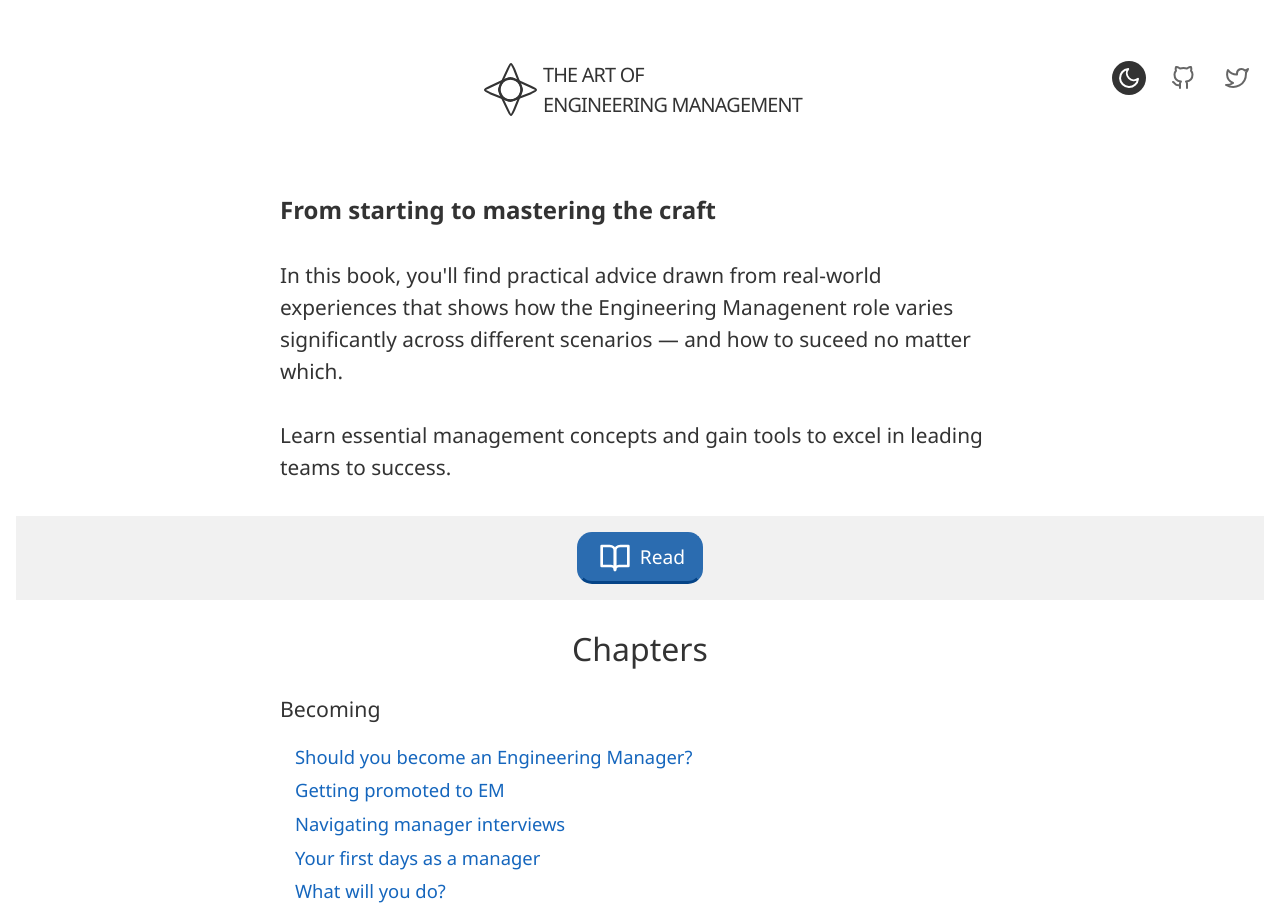
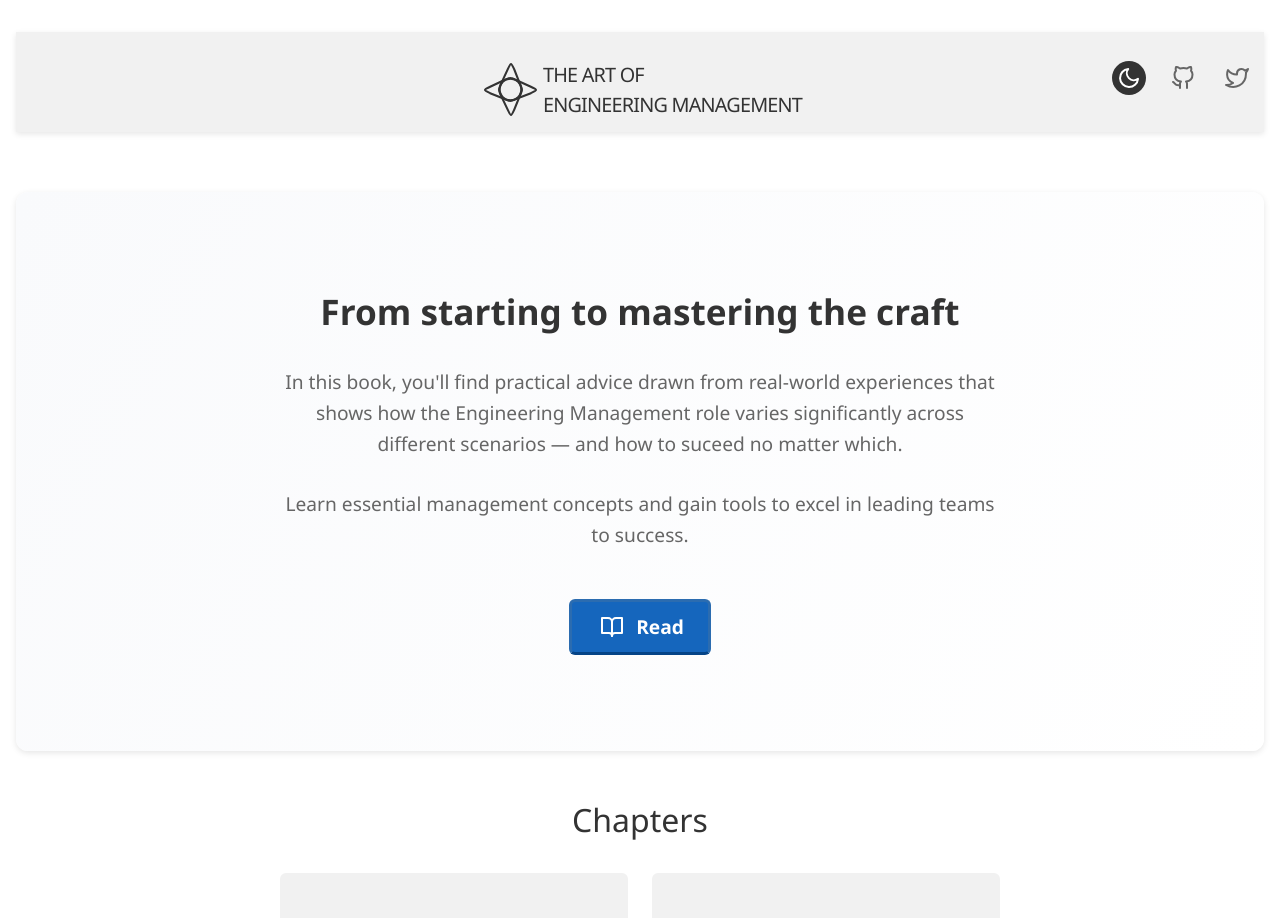
Before and after one commit to JampaUchoa/the-art-of-engineering-management, a Next.js app: page / in a window 1280 px wide. Shown: the top 918 px of the page. Built offline with nearby package versions, Linux system fonts and the light colour scheme.

Commit message:
add o1-pro files

```diff
--- a/src/app/_components/header/header.scss
+++ b/src/app/_components/header/header.scss
@@ -1,24 +1,30 @@
-.header{
-
+.header {
+    background-color: var(--image-border);
+    box-shadow: 0 2px 6px rgba(0, 0, 0, 0.1);
     display: grid;
     grid-template-columns: 1fr 1fr 1fr;
     justify-content: space-around;
     align-items: center;
-    .side-links{
+
+    .side-links {
       font-size: 1.5em;
       text-align: right;
-        svg{
+
+      svg {
         margin: 0 10px;
         padding: 5px;
         color: var(--secondary-text);
       }
-        .moon, .sun{
+
+      .moon,
+      .sun {
         color: var(--background);
         background-color: var(--primary-text);
         border-radius: 50%;
         cursor: pointer;
       }
     }
+
     .logo {
       display: flex;
       padding: 25px 0 10px;
@@ -28,33 +34,32 @@
       text-decoration: none;
       justify-content: center;
 
-        &:hover{
+      &:hover {
         color: var(--accent-color);
-            svg{
+
+        svg {
           transform: rotate(45deg) scale(1.25);
         }
       }
 
-        .title{
+      .title {
         text-transform: uppercase;
         margin: 0;
         font-size: 1.24em;
-            letter-spacing: -.04em;
+        letter-spacing: -0.04em;
         font-weight: 500;
       }
 
-        svg{
+      svg {
         height: 65px;
         align-self: center;
         transition: transform 0.12s ease;
-            // will-change: transform;
+      }
     }
   }
 
-
-}
   @media (max-width: 768px) {
-    .header{
+    .header {
       grid-template-columns: 0 1fr auto;
     }
   }
--- a/src/app/_components/intro/home.scss
+++ b/src/app/_components/intro/home.scss
@@ -1,79 +1,100 @@
+.home-page {
+    margin: 60px auto;
 
-.home-page{
-    margin: 60px auto;
-    .container{
+    // New hero-section styling
+    .hero-section {
+      background: linear-gradient(120deg, #f9fafc, #ffffff);
+      padding: 4rem 2rem 5rem;
+      text-align: center;
+      border-radius: 12px;
+      margin-bottom: 3rem;
+      box-shadow: 0 2px 6px rgba(0, 0, 0, 0.1);
       max-width: 1200px;
-        margin: 0 auto;
+
+      .intro-text {
+        max-width: 720px;
+        margin: 0 auto 2rem;
+
+        h2 {
+          font-size: 2.2rem;
+          margin-bottom: 1rem;
+          font-weight: 700;
         }
-    picture{
-        img, source{
-            border-radius: 50%;
-            width: 300px;
-            object-fit: cover;
-            margin: 0 auto;
-            display: block;
+
+        p {
+          font-size: 1.2rem;
+          line-height: 1.6;
+          margin: calc(1em + 1ex) 0;
+          color: var(--secondary-text);
         }
       }
-    p{
-        margin: calc(1em + 1ex) 0;
-        line-height: calc(1em + 1ex);
-        font-size: 1.3em;
+
+      .buttons {
+        margin: 0 auto;
+        text-align: center;
+        background-color: transparent !important;
+
+        .chapter-navigator {
+          display: inline-block;
+
+          .next {
+            display: inline-flex;
+            align-items: center;
+            gap: 8px;
+            background-color: var(--accent-color);
+            color: #fff;
+            padding: 0.75rem 1.5rem;
+            border-radius: 6px;
+            font-size: 1rem;
+            transition: filter 0.2s ease, transform 0.2s ease;
+
+            &:hover {
+              filter: brightness(0.95);
+              transform: translateY(-2px);
             }
-    .intro-text{
+
+            svg {
+              font-size: 1.5rem;
+            }
+
+            .chapter-title {
+              font-weight: 600;
+            }
+          }
+        }
+      }
+    }
+
+    .released-chapters {
       max-width: 720px;
       margin: 0 auto;
-    }
-    .released-chapters {
-        // background-color: #fafafa;
-        font-size: 1rem;
-        max-width: 720px;
-        margin: 0 auto;
-        h2{
+      text-align: center;
+
+      h2 {
         font-size: 2rem;
         margin: 1.8rem 0 1rem;
         font-weight: normal;
         line-height: 1.3;
-            text-align: center;
       }
-        h3{
+
+      h3 {
         font-size: 1.33rem;
         margin: 1.5rem 0 1rem;
         font-weight: normal;
         line-height: 1.4;
       }
-        span{
+
+      span {
         color: var(--secondary-text);
       }
-        a{
+
+      a {
         color: var(--accent-color);
         font-weight: 500;
-        }
-        a, span{
         text-decoration: none;
         display: block;
         padding: 3px 15px;
         font-size: 1.15em;
       }
-
-    }
-    .buttons{
-        margin: 0 auto;
-        text-align: center;
-        background-color: var(--image-border);
-    }
-    .chapter-navigator{
-        display: inline-block;
-        text-align: center;
-        max-width: auto;
-        margin: 0 auto;
-        .next{
-            gap: 5px;
-            display: flex;
-            padding: 7px 15px;
-            text-align: center;
-        }
-        svg{
-            font-size: 2rem;
     }
   }
-}
--- a/src/app/_components/intro/home.tsx
+++ b/src/app/_components/intro/home.tsx
@@ -3,17 +3,18 @@ import TableOfContents from "../table-of-contents/table-of-contents";
 import "./home.scss";
 import "../chapter/navigator.scss";
 import { FiBookOpen } from "react-icons/fi";
+
 export function Home() {
   const chapter1 = tableOfContents[0].subtopics[0];
 
   return (
     <div className="home-page">
+      {/* Added hero-section wrapper */}
+      <div className="hero-section">
         <div className="intro-text">
-        <h2>
-          From starting to mastering the craft
-        </h2>
+          <h2>From starting to mastering the craft</h2>
           <p>
-          In this book, you'll find practical advice drawn from real-world experiences that shows how the Engineering Managenent role varies significantly across different scenarios — and how to suceed no matter which.
+            In this book, you'll find practical advice drawn from real-world experiences that shows how the Engineering Management role varies significantly across different scenarios — and how to suceed no matter which.
           </p>
           <p>
             Learn essential management concepts and gain tools to excel in leading teams to success.
@@ -29,8 +30,10 @@ export function Home() {
             </a>
           </div>
         </div>
+      </div>
+
       <div className="released-chapters">
-        <h2> Chapters</h2>
+        <h2>Chapters</h2>
         <TableOfContents />
       </div>
     </div>
--- a/src/app/_components/table-of-contents/table-of-contents.scss
+++ b/src/app/_components/table-of-contents/table-of-contents.scss
@@ -0,0 +1,42 @@
+.chapters {
+    display: grid;
+    grid-template-columns: repeat(auto-fit, minmax(300px, 1fr));
+    gap: 1.5rem;
+    margin-top: 2rem;
+    text-align: left;
+
+    > div {
+      background-color: var(--image-border);
+      border-radius: 6px;
+      padding: 1rem;
+      transition: transform 0.2s ease;
+      &:hover {
+        transform: translateY(-3px);
+      }
+
+      h3 {
+        margin-top: 0;
+        margin-bottom: 0.5rem;
+        font-weight: 600;
+        font-size: 1.25rem;
+      }
+
+      .subtopics {
+        .subtopic {
+          margin-bottom: 0.4rem;
+
+          a,
+          span {
+            display: block;
+            color: var(--secondary-text);
+            text-decoration: none;
+            transition: color 0.2s ease;
+          }
+
+          a:hover {
+            color: var(--accent-color);
+          }
+        }
+      }
+    }
+  }
```
Lines whose indentation alone changed are shown as unchanged.
